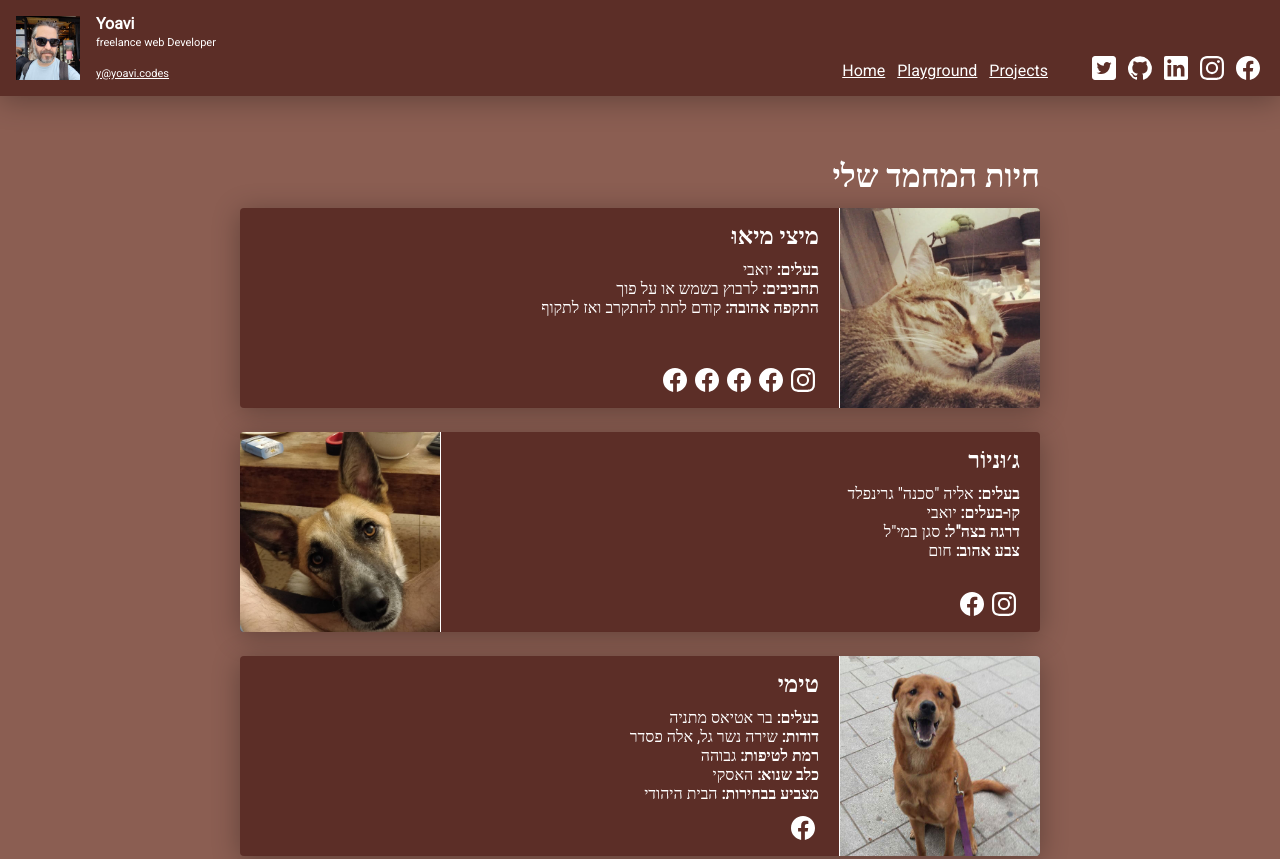
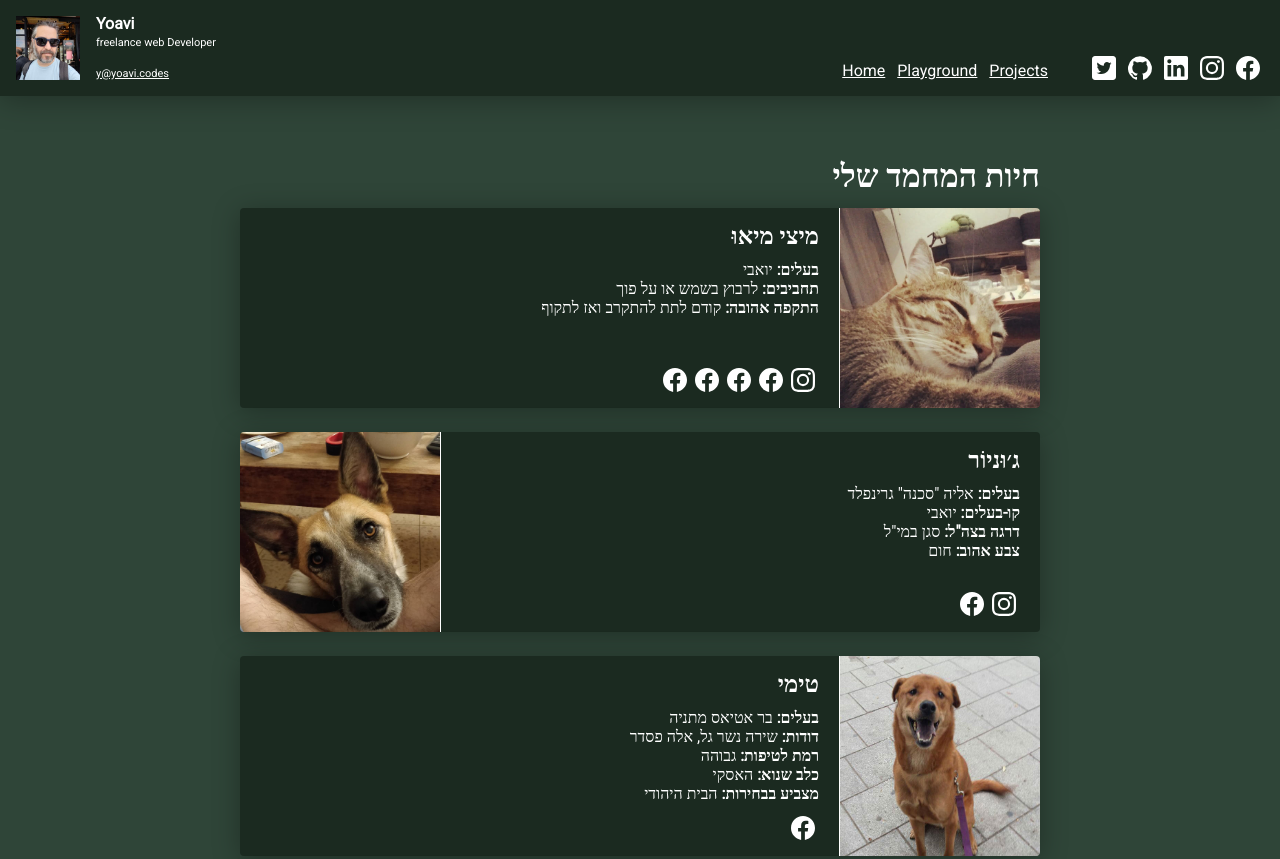
Before and after one commit to yoavmatchulsky/yoavi, a plain HTML site: page pets/index.html in a window 1280 px wide. Shown: the top 859 px of the page. Drawn offline with Linux system fonts and the light colour scheme.

Commit message:
refactor: colors and remove cv

```diff
--- a/css/yoavi.css
+++ b/css/yoavi.css
@@ -1,5 +1,5 @@
 :root {
-  --background-color: #8b5e52;
+  --background-color: #2f4538;
 }
 
 body {
@@ -20,7 +20,7 @@ article {
   width: 800px;
   border-radius: 4px;
   display: flex;
-  background: #5c2e27;
+  background: #1b2a20;
   box-shadow: 0 4px 28px rgba(0, 0, 0, 0.3);
   transition: transform 0.18s ease, box-shadow 0.18s ease;
 }
@@ -157,7 +157,7 @@ body.rtl {
   left: 0;
   right: 0;
   height: 64px;
-  background: #5c2e27;
+  background: #1b2a20;
   box-shadow: 0 4px 28px rgba(0, 0, 0, 0.3);
   display: flex;
   gap: 16px;
```
Also changed, not shown: index.html (+0 -1 lines).
